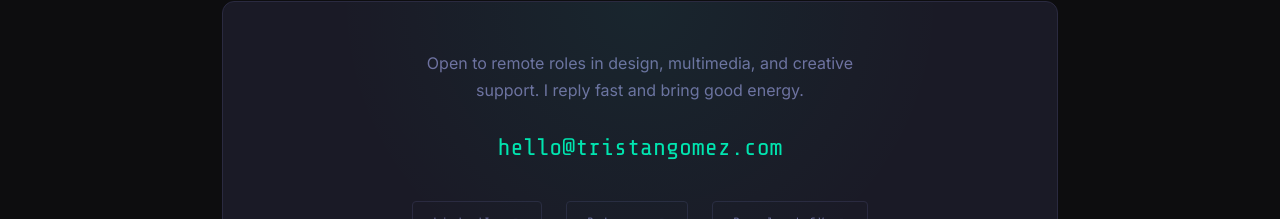
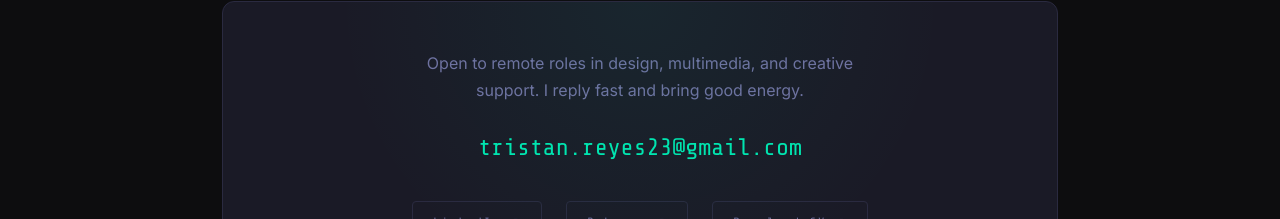
Before and after one commit to stanby23/tristanreyes.github.io, a plain HTML site: page index.html in a window 1280 px wide. Shown: the part 4331-4550 px from the top of the page. Drawn offline with nearby package versions, Linux system fonts and the light colour scheme.

Commit message:
Update index.html

```diff
--- a/index.html
+++ b/index.html
@@ -392,7 +392,7 @@ footer span{color:var(--teal)}
   <h2 class="section-title">Let's work together</h2>
   <div class="contact-inner">
     <p style="color:var(--muted);max-width:480px;margin:0 auto">Open to remote roles in design, multimedia, and creative support. I reply fast and bring good energy.</p>
-    <div class="contact-email">hello@tristangomez.com</div>
+    <div class="contact-email">tristan.reyes23@gmail.com</div>
     <div class="contact-links">
       <a href="#" class="contact-link">LinkedIn ↗</a>
       <a href="#" class="contact-link">Behance ↗</a>
```
